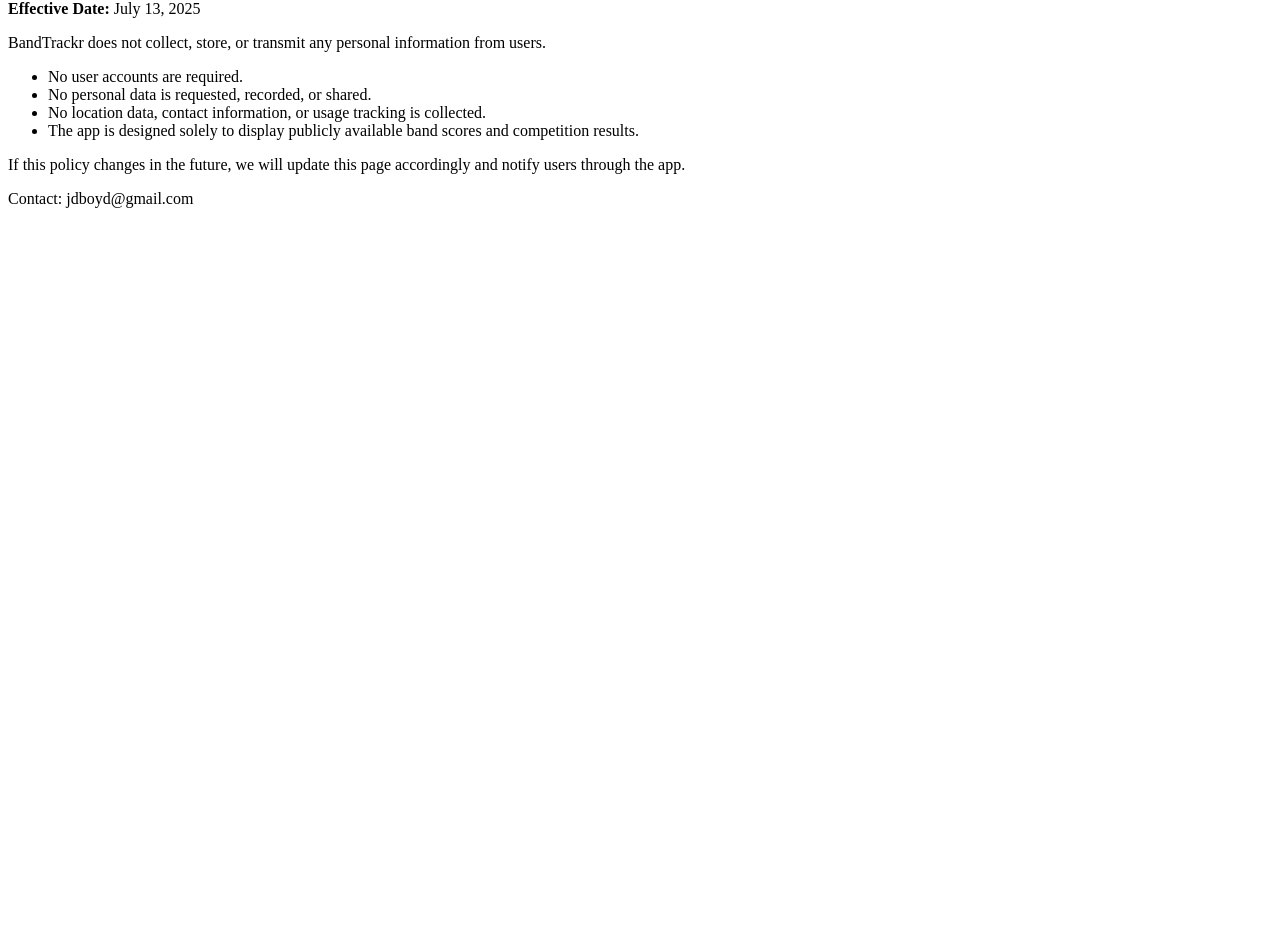
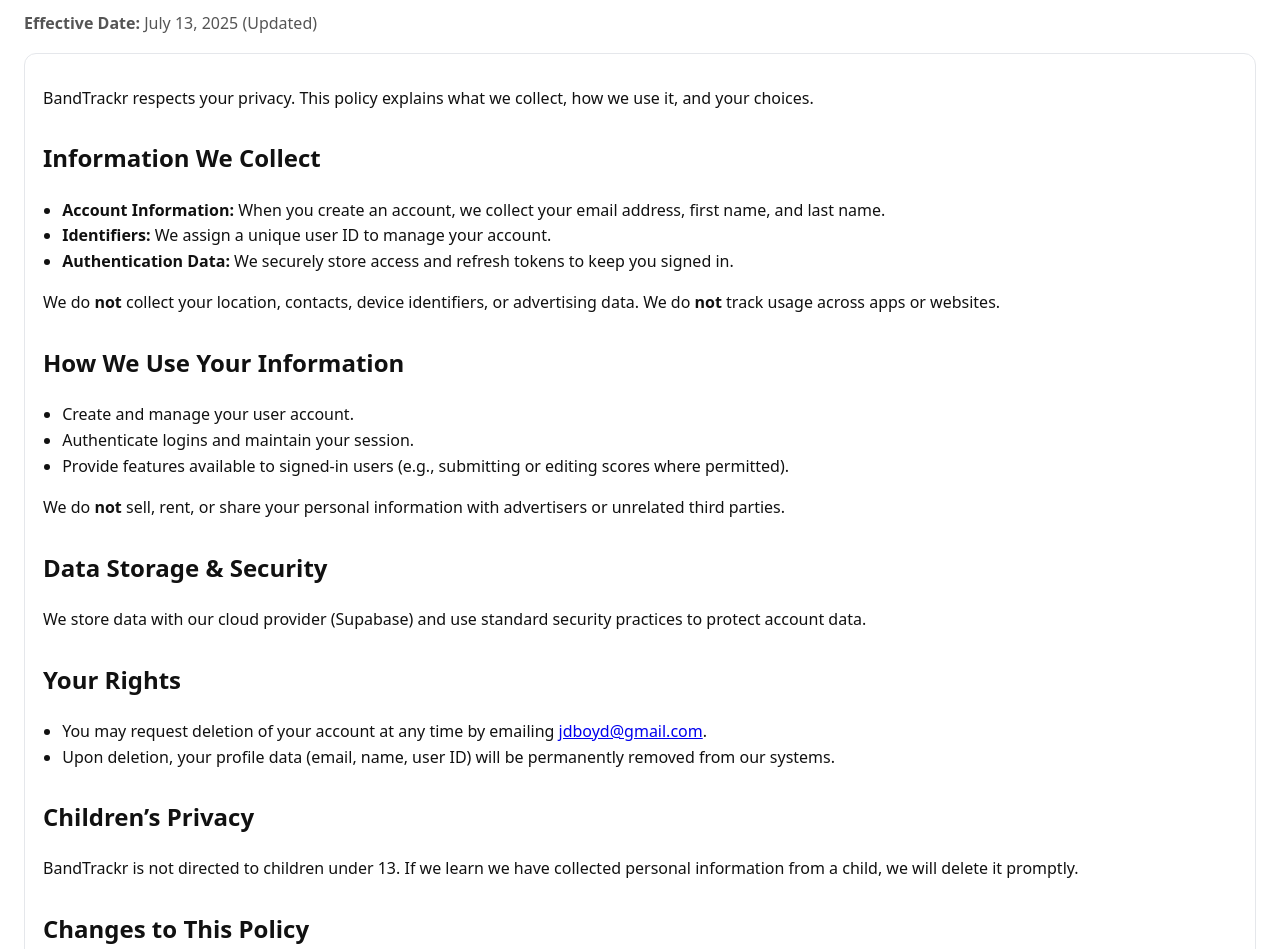
Before and after one commit to jeremydavidboyd/bandtrackr-privacy, a plain HTML site: page index.html in a window 1280 px wide. Shown: the part 80-1029 px from the top of the page. Before the commit the page ends 800 px from the top, so only its background shows below. Drawn offline with Linux system fonts and the light colour scheme.

Commit message:
Update index.html

```diff
--- a/index.html
+++ b/index.html
@@ -1,20 +1,59 @@
 <!DOCTYPE html>
-<html>
+<html lang="en">
 <head>
-  <meta charset="UTF-8">
-  <title>Privacy Policy</title>
+  <meta charset="UTF-8" />
+  <title>Privacy Policy • BandTrackr</title>
+  <meta name="viewport" content="width=device-width, initial-scale=1" />
+  <style>
+    body { font-family: system-ui, -apple-system, Segoe UI, Roboto, Helvetica, Arial, sans-serif; line-height: 1.6; color: #111; margin: 24px; }
+    h1 { margin-bottom: 0.25rem; }
+    h2 { margin-top: 1.75rem; }
+    .muted { color: #555; }
+    .card { background: #fff; border: 1px solid #e5e7eb; border-radius: 12px; padding: 16px 18px; }
+    ul { padding-left: 1.2rem; }
+    code { background:#f6f8fa; padding:2px 6px; border-radius:6px; }
+  </style>
 </head>
 <body>
   <h1>Privacy Policy for BandTrackr</h1>
-  <p><strong>Effective Date:</strong> July 13, 2025</p>
-  <p>BandTrackr does not collect, store, or transmit any personal information from users.</p>
-  <ul>
-    <li>No user accounts are required.</li>
-    <li>No personal data is requested, recorded, or shared.</li>
-    <li>No location data, contact information, or usage tracking is collected.</li>
-    <li>The app is designed solely to display publicly available band scores and competition results.</li>
-  </ul>
-  <p>If this policy changes in the future, we will update this page accordingly and notify users through the app.</p>
-  <p>Contact: jdboyd@gmail.com</p>
+  <p class="muted"><strong>Effective Date:</strong> July 13, 2025 (Updated)</p>
+
+  <div class="card">
+    <p>BandTrackr respects your privacy. This policy explains what we collect, how we use it, and your choices.</p>
+
+    <h2>Information We Collect</h2>
+    <ul>
+      <li><strong>Account Information:</strong> When you create an account, we collect your email address, first name, and last name.</li>
+      <li><strong>Identifiers:</strong> We assign a unique user ID to manage your account.</li>
+      <li><strong>Authentication Data:</strong> We securely store access and refresh tokens to keep you signed in.</li>
+    </ul>
+    <p>We do <strong>not</strong> collect your location, contacts, device identifiers, or advertising data. We do <strong>not</strong> track usage across apps or websites.</p>
+
+    <h2>How We Use Your Information</h2>
+    <ul>
+      <li>Create and manage your user account.</li>
+      <li>Authenticate logins and maintain your session.</li>
+      <li>Provide features available to signed-in users (e.g., submitting or editing scores where permitted).</li>
+    </ul>
+    <p>We do <strong>not</strong> sell, rent, or share your personal information with advertisers or unrelated third parties.</p>
+
+    <h2>Data Storage & Security</h2>
+    <p>We store data with our cloud provider (Supabase) and use standard security practices to protect account data.</p>
+
+    <h2>Your Rights</h2>
+    <ul>
+      <li>You may request deletion of your account at any time by emailing <a href="mailto:jdboyd@gmail.com">jdboyd@gmail.com</a>.</li>
+      <li>Upon deletion, your profile data (email, name, user ID) will be permanently removed from our systems.</li>
+    </ul>
+
+    <h2>Children’s Privacy</h2>
+    <p>BandTrackr is not directed to children under 13. If we learn we have collected personal information from a child, we will delete it promptly.</p>
+
+    <h2>Changes to This Policy</h2>
+    <p>If this policy changes, we will update this page and may notify users in-app.</p>
+
+    <h2>Contact</h2>
+    <p>Email: <a href="mailto:bandtrackrapp@gmail.com">bandtrackrapp@gmail.com</a></p>
+  </div>
 </body>
 </html>
```
